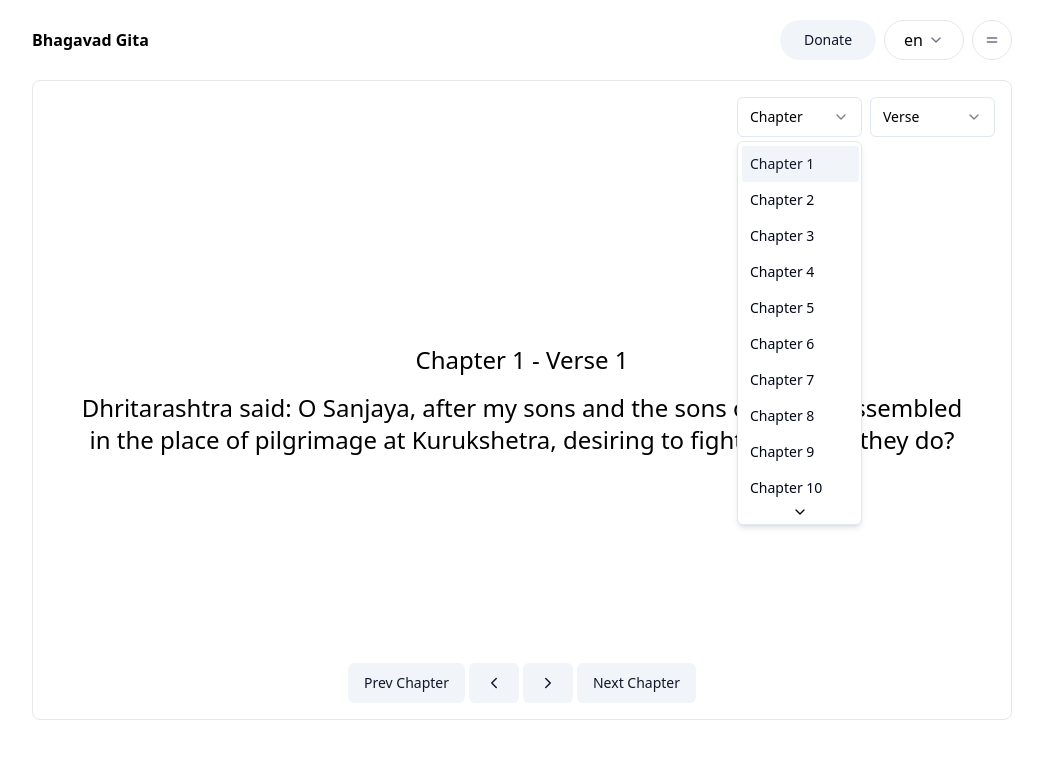
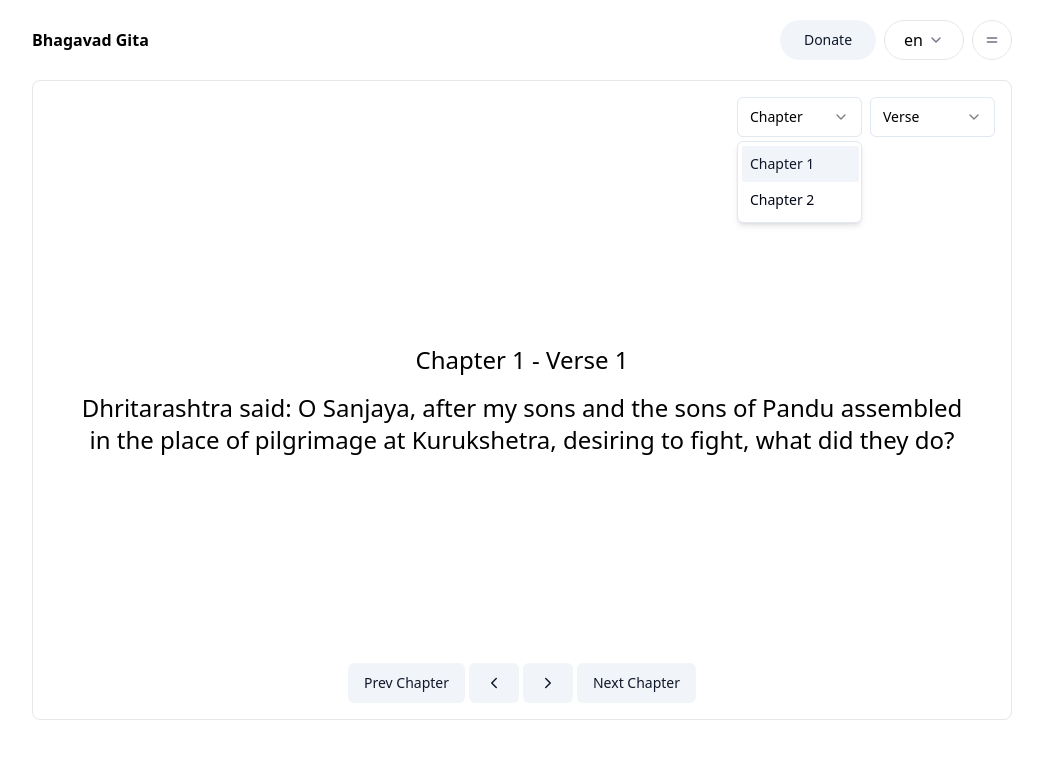
Before and after one commit to yogendrarana/bhagavad-gita, a Next.js app: page / in a window 1280 px wide. Both pictures are taken after a click on the button "Chapter". Shown: the top 758 px of the page, without its empty margins (118-1161 px from the left). Built offline with nearby package versions, Linux system fonts and the light colour scheme.

Commit message:
Added chapter and verse selection

```diff
--- a/src/components/custom/custom-select.tsx
+++ /dev/null
@@ -1,47 +0,0 @@
-import * as React from "react"
-
-import {
-    Select,
-    SelectContent,
-    SelectGroup,
-    SelectItem,
-    SelectTrigger,
-    SelectValue,
-} from "@/components/ui/select"
-
-// prop type
-interface SelectOptionsProps {
-    placeholderText: string
-}
-
-export default function CustomSelect({ placeholderText }: SelectOptionsProps) {
-    return (
-        <Select>
-            <SelectTrigger className="w-[125px]">
-                <SelectValue placeholder={placeholderText} />
-            </SelectTrigger>
-            <SelectContent className="w-[125px]">
-                <SelectGroup>
-                    <SelectItem value="chapter1">Chapter 1</SelectItem>
-                    <SelectItem value="chapter2">Chapter 2</SelectItem>
-                    <SelectItem value="chapter3">Chapter 3</SelectItem>
-                    <SelectItem value="chapter4">Chapter 4</SelectItem>
-                    <SelectItem value="chapter5">Chapter 5</SelectItem>
-                    <SelectItem value="chapter6">Chapter 6</SelectItem>
-                    <SelectItem value="chapter7">Chapter 7</SelectItem>
-                    <SelectItem value="chapter8">Chapter 8</SelectItem>
-                    <SelectItem value="chapter9">Chapter 9</SelectItem>
-                    <SelectItem value="chapter10">Chapter 10</SelectItem>
-                    <SelectItem value="chapter11">Chapter 11</SelectItem>
-                    <SelectItem value="chapter12">Chapter 12</SelectItem>
-                    <SelectItem value="chapter13">Chapter 13</SelectItem>
-                    <SelectItem value="chapter14">Chapter 14</SelectItem>
-                    <SelectItem value="chapter15">Chapter 15</SelectItem>
-                    <SelectItem value="chapter16">Chapter 16</SelectItem>
-                    <SelectItem value="chapter17">Chapter 17</SelectItem>
-                    <SelectItem value="chapter18">Chapter 18</SelectItem>
-                </SelectGroup>
-            </SelectContent>
-        </Select>
-    )
-}
--- a/src/components/page/banner.tsx
+++ b/src/components/page/banner.tsx
@@ -6,7 +6,8 @@
 import Verse from '../gita/verse';
 import Navbar from '../nav/navbar';
 import Controllers from '../util/controllers';
-import CustomSelect from '../custom/custom-select';
+import SelectVerse from '../select/select-verse';
+import SelectChapter from '../select/select-chapter';
 
 // other
 import useGita from '@/hooks/useGita';
@@ -14,7 +15,7 @@
 
 const Banner = () => {
   const { activeLanguage } = useLanguage();
-  const { currentChapter, currentVerse, nextVerse, prevVerse, nextChapter, prevChapter } = useGita();
+  const { currentChapter, currentVerse, nextVerse, prevVerse, nextChapter, prevChapter, selectChapter, selectVerse } = useGita();
 
   return (
     <div className='h-full'>
@@ -25,8 +26,8 @@
         {/* header */}
         <div className='p-4 flex'>
           <div className='ml-auto flex gap-2'>
-            <CustomSelect placeholderText="Chapter" />
-            <CustomSelect placeholderText="Verse" />
+            <SelectChapter text="Chapter" selectChapter={selectChapter} />
+            <SelectVerse text="Verse" selectVerse={selectVerse} currentChapter={currentChapter} />
           </div>
         </div>
 
--- /dev/null
+++ b/src/components/select/select-chapter.tsx
@@ -0,0 +1,47 @@
+import * as React from "react"
+
+import {
+    Select,
+    SelectContent,
+    SelectGroup,
+    SelectItem,
+    SelectTrigger,
+    SelectValue,
+} from "@/components/ui/select"
+
+import { GITA_DATA } from "@/data/gita-data"
+
+// prop type
+interface PropType {
+    text: string;
+    selectChapter: (chapter: number) => void;
+}
+
+export default function SelectChapter({ text, selectChapter }: PropType) {
+    const chapters = GITA_DATA.map(chapter => chapter.chapter)
+
+    const handleChange = (value: string) => {
+        const chapter = parseInt(value)
+        selectChapter(chapter)
+    }
+
+    return (
+        <Select onValueChange={handleChange}>
+            <SelectTrigger className="w-[125px]">
+                <SelectValue placeholder={text} />
+            </SelectTrigger>
+            <SelectContent className="w-[125px]">
+                <SelectGroup>
+                    {
+                        chapters.map((chp, index) => (
+                            <SelectItem
+                                key={index}
+                                value={String(chp)}
+                            >Chapter {chp}</SelectItem>
+                        ))
+                    }
+                </SelectGroup>
+            </SelectContent>
+        </Select>
+    )
+}
--- /dev/null
+++ b/src/components/select/select-verse.tsx
@@ -0,0 +1,46 @@
+import * as React from "react"
+
+import {
+    Select,
+    SelectContent,
+    SelectGroup,
+    SelectItem,
+    SelectTrigger,
+    SelectValue,
+} from "@/components/ui/select"
+import { ChapterType } from "@/data/gita-data";
+
+// prop type
+interface PropType {
+    text: string,
+    selectVerse: (verse: number) => void;
+    currentChapter: ChapterType;
+}
+
+export default function SelectVerse({ text, currentChapter, selectVerse }: PropType) {
+    const verses = currentChapter.verses.map(verse => verse.verse)
+
+    const handleVerseChange = (value: string) => {
+        const verse = parseInt(value)
+        selectVerse(verse)
+    }
+    return (
+        <Select onValueChange={handleVerseChange}>
+            <SelectTrigger className="w-[125px]">
+                <SelectValue placeholder={text} />
+            </SelectTrigger>
+            <SelectContent className="w-[125px]">
+                <SelectGroup>
+                    {
+                        verses.map((verse, index) => (
+                            <SelectItem
+                                key={index}
+                                value={String(verse)}
+                            >Verse {verse}</SelectItem>
+                        ))
+                    }
+                </SelectGroup>
+            </SelectContent>
+        </Select>
+    )
+}
--- a/src/hooks/useGita.tsx
+++ b/src/hooks/useGita.tsx
@@ -127,22 +127,24 @@
         }
     }
 
-    // skip to last
-    const skipToLast = () => {
-        const lastChapter = GITA_DATA[GITA_DATA.length - 1]
-        setCurrentChapter(lastChapter)
-        setCurrentVerse(lastChapter.verses[lastChapter.verses.length - 1])
-        localStorage.setItem('current_chapter', JSON.stringify(lastChapter.chapter))
-        localStorage.setItem('current_verse', JSON.stringify(1));
+    // select chapter
+    const selectChapter = (chapter: number) => {
+        const selectedChapter = GITA_DATA.find(ch => ch.chapter === chapter);
+        if (selectedChapter) {
+            setCurrentChapter(selectedChapter)
+            setCurrentVerse(selectedChapter.verses[0])
+            localStorage.setItem('current_chapter', JSON.stringify(selectedChapter.chapter))
+            localStorage.setItem('current_verse', JSON.stringify(1))
+        }
     }
 
-    // skip to first
-    const skipToFirst = () => {
-        const firstChapter = GITA_DATA[0]
-        setCurrentChapter(firstChapter)
-        setCurrentVerse(firstChapter.verses[0])
-        localStorage.setItem('current_chapter', JSON.stringify(firstChapter.chapter))
-        localStorage.setItem('current_verse', JSON.stringify(1));
+    // select verse
+    const selectVerse = (verse: number) => {
+        const selectedVerse = currentChapter.verses.find(v => v.verse === verse);
+        if (selectedVerse) {
+            setCurrentVerse(selectedVerse)
+            localStorage.setItem('current_verse', JSON.stringify(selectedVerse.verse))
+        }
     }
 
     return {
@@ -152,6 +154,8 @@
         prevVerse ,
         nextChapter,
         prevChapter,
+        selectChapter,
+        selectVerse
     };
 }
 
```
